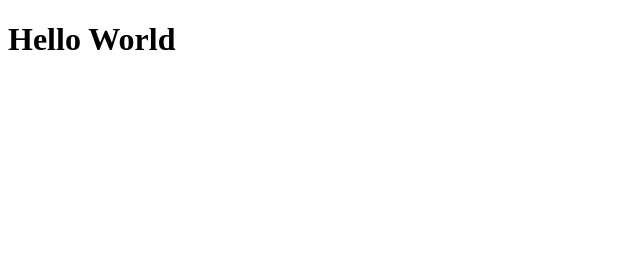
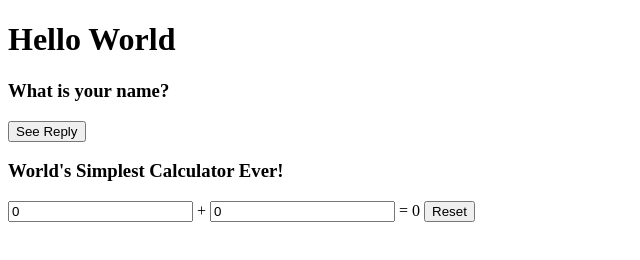
Before and after one commit to alnahian2003/alpine, a plain HTML site: page index.html in a window 1280 px wide. Shown: the whole page, without its empty margins (0-640 px from the left). Drawn offline with nearby package versions, Linux system fonts and the light colour scheme.

Commit message:
basic calculator

```diff
--- a/index.html
+++ b/index.html
@@ -13,7 +13,26 @@
 
     <title>Learning AlpineJS</title>
   </head>
+
   <body>
     <h1 x-data="{message:'Hello World'}" x-text="message"></h1>
+
+    <div x-data="{message: 'What is your name?'}">
+      <h3 x-text="message"></h3>
+      <button @click="message= 'My Name is Al Nahian'">See Reply</button>
+    </div>
+
+    <div
+      x-data="{
+        first:0,
+        second:0,
+    }"
+    >
+      <h3>World's Simplest Calculator Ever!</h3>
+      <input type="number" x-model.number="first" /> +
+      <input type="number" x-model.number="second" /> =
+      <output x-text="first + second"></output>
+      <button @click="first = 0, second = 0">Reset</button>
+    </div>
   </body>
 </html>
```
